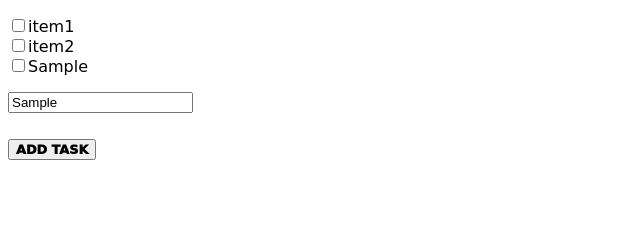
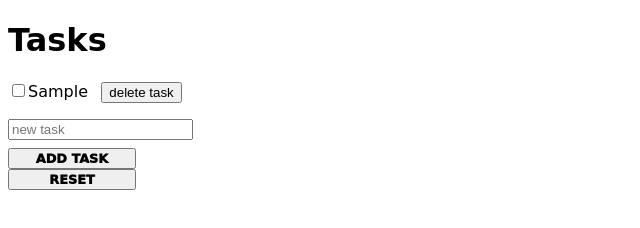
Before and after one commit to omar2004712/todo-list, a plain HTML site: page index.html in a window 1280 px wide. Both pictures are taken after typing "Sample" into the empty fields and a click on the button "ADD TASK". Shown: the whole page, without its empty margins (0-640 px from the left). Drawn offline with Linux system fonts and the light colour scheme.

Commit message:
added reset and delete task btns

```diff
--- a/app.js
+++ b/app.js
@@ -1,7 +1,16 @@
+const tasksEl = document.querySelector('#tasks-el')
 
 function done(obj){
     obj.parentElement.classList.toggle('done');
     obj.parentElement.classList.toggle('todo');
+}
+
+function deleteTask(obj){
+    obj.parentElement.remove()
+}
+
+function clearTasks(tasks){
+    tasks.innerHTML = '';
 }
 
 const inputTask = {
@@ -16,10 +25,16 @@ const inputTask = {
             const doneBtn = document.createElement('input');
             doneBtn.type = "checkbox";
             doneBtn.setAttribute('onclick','done(this)');
+            const deleteBtn = document.createElement('button');
+            deleteBtn.textContent = "delete task";
+            deleteBtn.style.marginLeft = '1em';
+            deleteBtn.setAttribute('onclick' ,'deleteTask(this)');
             newTask.append(doneBtn)
             newTask.append(this.inputTaskSlot.value);
+            newTask.append(deleteBtn);
             this.TasksEl.append(newTask);
             this.errorMsg.innerText = '';
+            this.inputTaskSlot.value = '';
         }
         else{
             this.errorMsg.innerText = "sorry, you have to enter a task";
--- a/index.html
+++ b/index.html
@@ -9,16 +9,16 @@
 </head>
 <body>
 <div id="root">
-    <ul>
-        <li class='todo'><input type="checkbox" onclick="done(this)"/>item1</li>
-        <li class='todo'><input type="checkbox" onclick="done(this)"/>item2</li>
+    <h1 style="font-family:cursive;">Tasks</h1>
+    <ul id="tasks-el">
     </ul>
     <div id="input-task-el">
-        <input id="input-task-slot" type="text">
+        <input id="input-task-slot" type="text" placeholder="new task">
         <p id='error-msg'></p>
+        <button class="add-task-btn btn" type="button" onclick="inputTask.addTask()">ADD TASK</button>
     </div>
-    <br />
-    <button class="add-task-btn" type="button" onclick="inputTask.addTask()">ADD TASK</button>
+    <button class="btn" onclick="clearTasks(tasksEl)">RESET</button>
+</div>
 <script src="app.js"></script>
 </body>
 </html>
--- a/styles.css
+++ b/styles.css
@@ -1,3 +1,7 @@
+body{
+    font-family: cursive;
+}
+
 .done{
     color: gray;
     opacity: 50%;
@@ -16,14 +20,16 @@ ul{
     padding-left: 0px;
 }
 
-.add-task-btn{
+.btn{
     font-family: cursive;
     font-weight: 1000;
     font-size: 0.8em;
+    margin-top: -50px;
+    width: 10em;
 }
 
 #input-task-el{
-    margin-bottom: 0.5em;
+    transition: all 2s;
 }
 
 #error-msg{
@@ -33,3 +39,7 @@ ul{
     opacity: 80%;
     margin-top: -0.2em;
 }
+
+#input-task-slot.placeholder{
+    font-family: cursive;
+}
```
